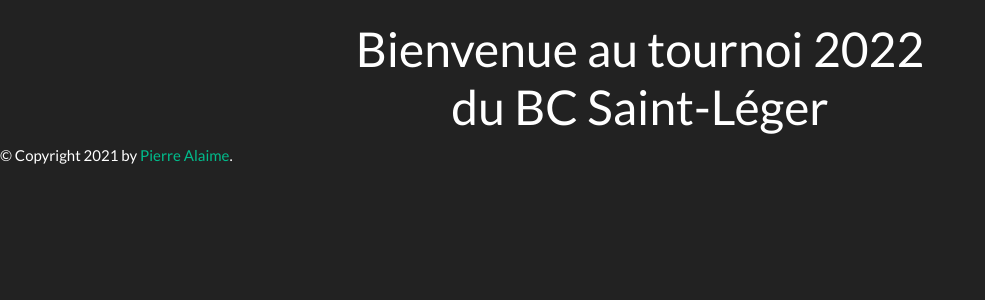
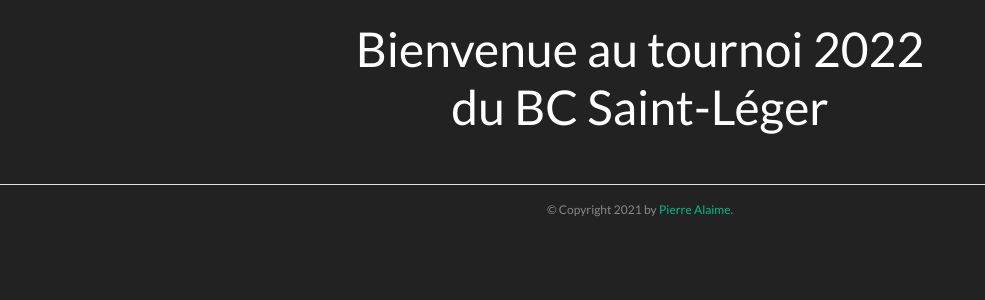
Before and after one commit to pieral85/tournament_ranking, a Flask app: page / in a window 1280 px wide. Shown: the part 87-387 px from the top of the page, without its empty margins (0-985 px from the left). Run offline with Flask 2, Linux system fonts and the light colour scheme; parts of the project's set-up code (start-up, migrations or seed data) failed here and were passed over; some libraries are stand-ins or nearby versions.

Commit message:
Improve footer on layout html file

```diff
--- a/web/my_app/main/templates/layout.html
+++ b/web/my_app/main/templates/layout.html
@@ -25,11 +25,17 @@
           {% block content %}<h1>Bienvenue au tournoi 2022<br>du BC Saint-Léger</h1>{% endblock %}
         </div>
       </main>
-      <div id="footer">
-        {% block footer %}
-        &copy; Copyright 2021 by <a href="https://github.com/pieral85/tournament_ranking">Pierre Alaime</a>.
-        {% endblock footer %}
-      </div>
+      <footer class="pt-3 mt-5 border-top">
+        <div class="row">
+          <div class="col-12 col-md">
+            {% block footer %}
+            <small class="d-block mb-3 text-muted text-center">
+              &copy; Copyright 2021 by <a href="https://github.com/pieral85/tournament_ranking">Pierre Alaime</a>.
+            </small>
+            {% endblock footer %}
+          </div>
+        </div>
+      </footer>
     </main>
     <!-- TODO Check if needed/used, otherwise (tag and file asset) -->
     {% block scripts %}
```
